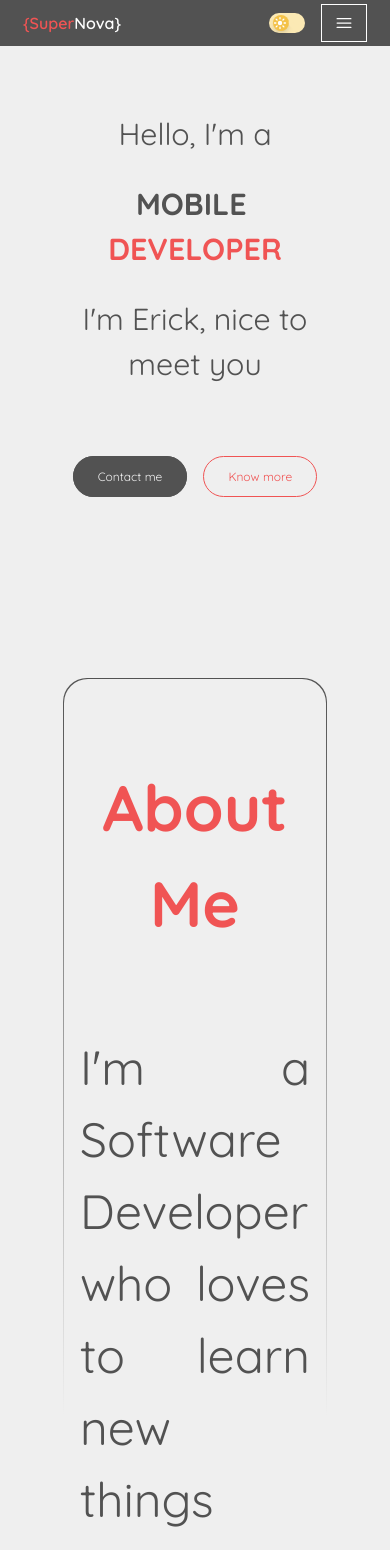
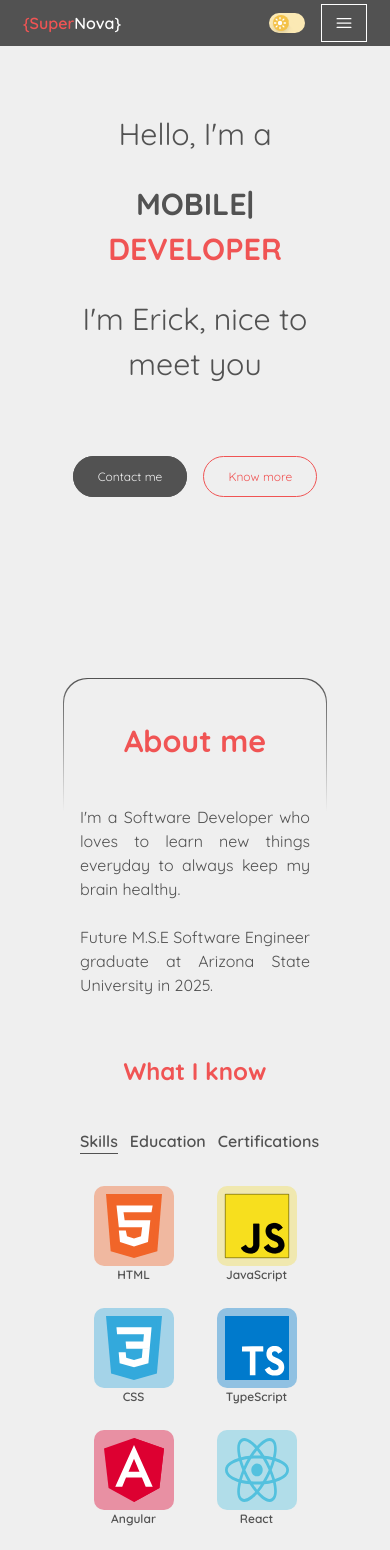
Before and after one commit to erick14117/next-portfolio, a Next.js app: page / in a window 390 px wide. Shown: the top 1550 px of the page. Built offline with nearby package versions, Linux system fonts and the light colour scheme.

Commit message:
Responsive Small Mobile

```diff
--- a/src/app/components/AboutSection.jsx
+++ b/src/app/components/AboutSection.jsx
@@ -14,7 +14,7 @@ const TAB_DATA = [
         <div className="flex flex-col items-center">
           <Image src="/images/html.svg" width={80} height={80} />
           <p
-            className="font-semibold lg:text-lg md:text-md sm:text-sm
+            className="font-semibold lg:text-lg md:text-md sm:text-sx
           dark:text-[#525252]"
           >
             HTML
@@ -44,7 +44,7 @@ const TAB_DATA = [
         <div className="flex flex-col items-center ">
           <Image src="/images/typescript.svg" width={80} height={80} />
           <p
-            className="font-semibold lg:text-lg md:text-md sm:text-sm
+            className="font-semibold lg:text-lg md:text-md sm:text-xs
           dark:text-[#525252]"
           >
             TypeScript
@@ -130,12 +130,14 @@ const TAB_DATA = [
     id: "education",
     content: (
       <ul>
-        <li>
-          &#8226; M.S.E Software Engineering at Arizona State University (2025)
+        <li className="text-justify
+        sm:text-md">
+          &#8226; M.S.E Software Engineering at Arizona State University (2025).
         </li>
         <br></br>
-        <li>
-          &#8226; B.S. Computer Engineering at Technological Institute of Tepic
+        <li className="text-justify
+        sm:text-md">
+          &#8226; B.S.E. Computer Systems Engineering at Technological Institute of Tepic.
         </li>
       </ul>
     ),
@@ -144,8 +146,9 @@ const TAB_DATA = [
     title: "Certifications",
     id: "certifications",
     content: (
-      <ul className="pl-2 justify-items-center text-center">
-        <li>Google UX Design &#40;in progress&#41;</li>
+      <ul>
+        <li className="text-center
+        sm:text-md">Google UX Design &#40;in progress&#41;</li>
       </ul>
     ),
   },
@@ -162,18 +165,33 @@ const AboutSection = () => {
   };
 
   return (
-    <section className="text-white font-body dark:text-[#525252]" id="about">
+    <section id="about"
+    className="text-white font-body
+    dark:text-[#525252]" >
       <div
-        className="bg-gradient-to-b from-white from-0% to-transparent to-25% p-px rounded-3xl
-      dark:bg-gradient-to-b dark:from-[#525252] dark:from-0% to-transparent to-25% dark:p-px dark:rounded-3xl"
+        className="bg-gradient-to-b from-white from-0% to-transparent to-10% p-px rounded-3xl
+      dark:bg-gradient-to-b dark:from-[#525252] dark:from-0% dark:to-transparent dark:to-10% dark:p-px dark:rounded-3xl"
       >
-        <div className="md:grid md:grid-cols-1 gap-8 items-center py-8 px-4 xl:gap-16 sm:py-16 xl:px-16 bg-[#222831] rounded-3xl
-        dark:bg-[#EFEFEF] dark:rounded-3xl">
-          <div className="mt-4 md:mt-0 text-center flex flex-col h-full">
-            <h2 className="text-center text-3xl sm:text-5xl lg:text-6xl font-extrabold text-[#F05454] mb-20">
-              About Me
+        <div className=" bg-[#222831] rounded-3xl gap-8 items-center   py-8 px-4
+        dark:bg-[#EFEFEF] dark:rounded-3xl
+        sm:py-10
+        md:grid md:grid-cols-1
+        lg:gap-16 lg:px-16
+        ">
+
+          <div className="text-center flex flex-col h-full
+
+         md:mt-0
+         lg:mt-4
+          ">
+            <h2 className="text-center font-extrabold text-[#F05454]
+             sm:text-2xl sm:mb-10
+             lg:text-6xl  lg:mb-20">
+              About me
             </h2>
-            <p className="text-justify text-3xl sm:text-4xl lg:text-5xl">
+            <p className="text-justify
+            sm:text-md
+            lg:text-5xl">
               I'm a Software Developer who loves to learn new things everyday to
               always keep my brain healthy.
               <br></br>
@@ -181,11 +199,13 @@ const AboutSection = () => {
               Future M.S.E Software Engineer graduate at Arizona State
               University in 2025.
             </p>
-            <h3 className=" text-center text-xl sm:text-3xl lg:text-4xl font-extrabold  text-[#F05454] mt-16 mb-8">
+            <h3 className=" font-extrabold  text-[#F05454]
+             sm:text-xl sm:mb-10 sm:mt-14
+             lg:text-5xl  lg:mb-20">
               What I know
             </h3>
 
-            <div className="flex flex-row mt-8 text-justify justify-center ">
+            <div className="flex flex-row  text-justify">
               <TabButton
                 selectTab={() => handleTabChange("skills")}
                 active={tab === "skills"}
@@ -209,7 +229,7 @@ const AboutSection = () => {
               </TabButton>
             </div>
 
-            <div className="mt-8 text-center lg:text-lg md:text-md sm:text-sm">
+            <div className="mt-8 sm:mb-20 text-center lg:text-lg md:text-md sm:text-sm">
               {TAB_DATA.find((t) => t.id === tab).content}
             </div>
           </div>
--- a/src/app/components/Contact.jsx
+++ b/src/app/components/Contact.jsx
@@ -7,20 +7,24 @@ const Contact = () => {
   return (
     <section id="contact" className="text-center justify-center mt-24">
       <div className="bg-gradient-to-b from-white from-0% to-transparent to-25% p-px rounded-3xl
-      dark:from-[#525252] dark:from-0% to-transparent to-25% dark:p-px dark:rounded-3xl">
-        <div className="items-center py-8 px-4 xl:gap-16 sm:py-16 xl:px-16 bg-[#222831] rounded-3xl
+      dark:from-[#525252] dark:from-0% dark:to-transparent dark:to-25% dark:p-px dark:rounded-3xl">
+        <div className="items-center py-8 px-4 xl:gap-16 sm:py-10 xl:px-16 bg-[#222831] rounded-3xl
 
         dark:bg-[#EFEFEF] dark:rounded-3xl">
           <div className="font-body">
-            <h2 className="text-center text-3xl sm:text-5xl sm:mb-14 lg:text-6xl font-extrabold text-[#F05454]">
+            <h2 className="text-center  font-extrabold text-[#F05454]
+            sm:text-2xl sm:mb-10
+             lg:text-6xl  lg:mb-20">
               Contact
             </h2>
-            <h5 className="font-bold text-white text-xl sm:text-2xl lg:text-3xl my-2 mb-0
+            <h3 className="font-bold text-[#FFFFFF]  my-2 mb-4
             dark:text-[#525252]">
               Hello there!
-            </h5>
-            <p className="text-[#FFFFFF]  text-xl sm:text-2xl lg:text-3xl text-justify py-20
-            dark:text-[#525252]">
+            </h3>
+            <p className="text-[#FFFFFF]  text-justify
+            dark:text-[#525252]
+             sm:text-md sm:mb-10
+            lg:text-5xl">
               I&apos;m always looking for new opportunities, you can message me
               on my LinkedIn inbox. If you have a question or just want to say
               hi, I&apos;ll be in touch.
--- a/src/app/components/ProjectSection.jsx
+++ b/src/app/components/ProjectSection.jsx
@@ -35,13 +35,16 @@ const projectsData = [
 const ProjectSection = () => {
   return (
     <section
-      className="text-[#FFFFFF] font-body mt-20 dark:text-[#525252]" id="projects">
-      <div className="bg-gradient-to-b from-white from-0% to-transparent to-25% p-px rounded-3xl
-      dark:bg-gradient-to-b dark:from-[#525252] dark:from-0% to-transparent to-25% dark:p-px dark:rounded-3xl">
+      className="text-[#FFFFFF] font-body
+      dark:text-[#525252]" id="projects">
+      <div className="bg-gradient-to-b from-white from-0% to-transparent to-10% p-px rounded-3xl
+      dark:bg-gradient-to-b dark:from-[#525252] dark:from-0% dark:to-transparent dark:to-10% dark:p-px dark:rounded-3xl">
         <div className="md:grid md:grid-cols-1 gap-8 items-center py-8 px-4 xl:gap-16 sm:py-16 xl:px-16 bg-[#222831] rounded-3xl
         dark:bg-[#EFEFEF] dark:rounded-3xl">
           <div>
-            <h2 className="text-center font-body text-3xl sm:text-5xl lg:text-6xl font-extrabold text-[#F05454]  mb-20 ">
+            <h2 className="text-center font-body font-extrabold text-[#F05454]
+             sm:text-2xl sm:mb-10
+             lg:text-6xl  lg:mb-20">
               My Projects
             </h2>
             <div className="grid md:grid-cols-3 gap-8 md:gap-12
```
